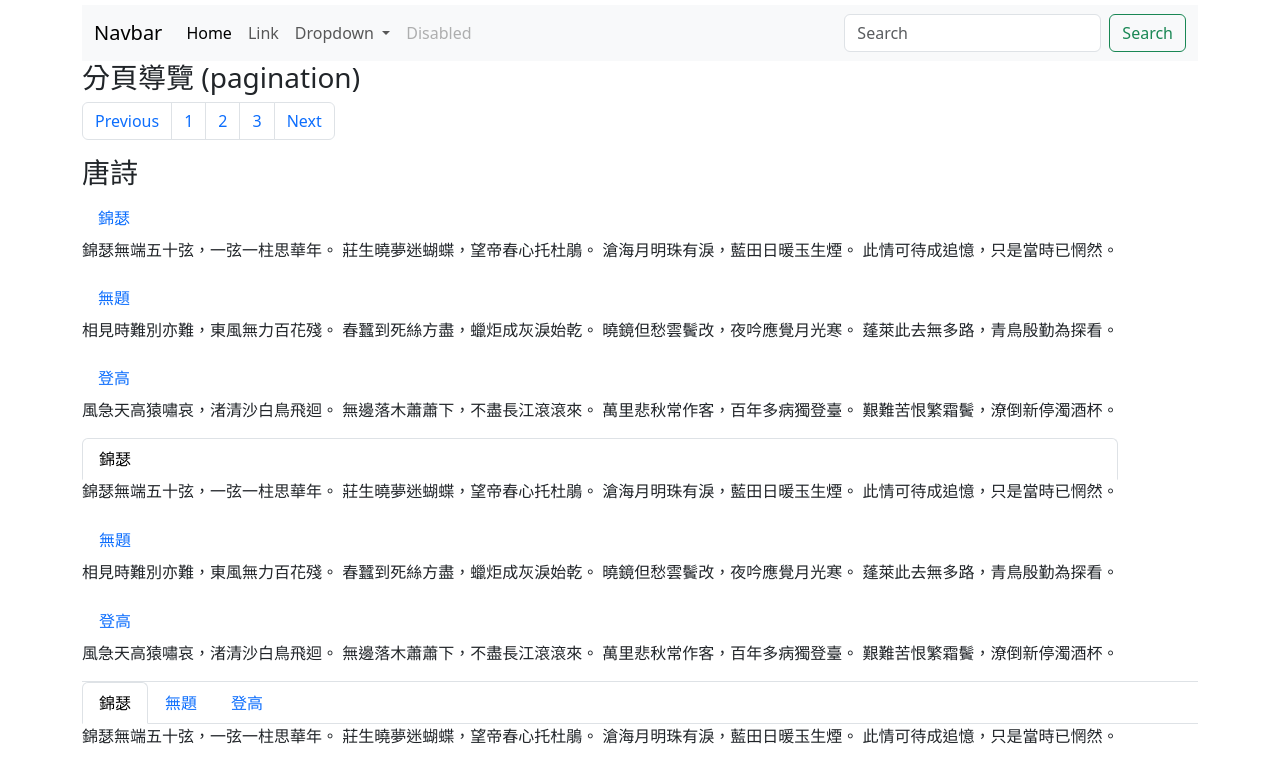
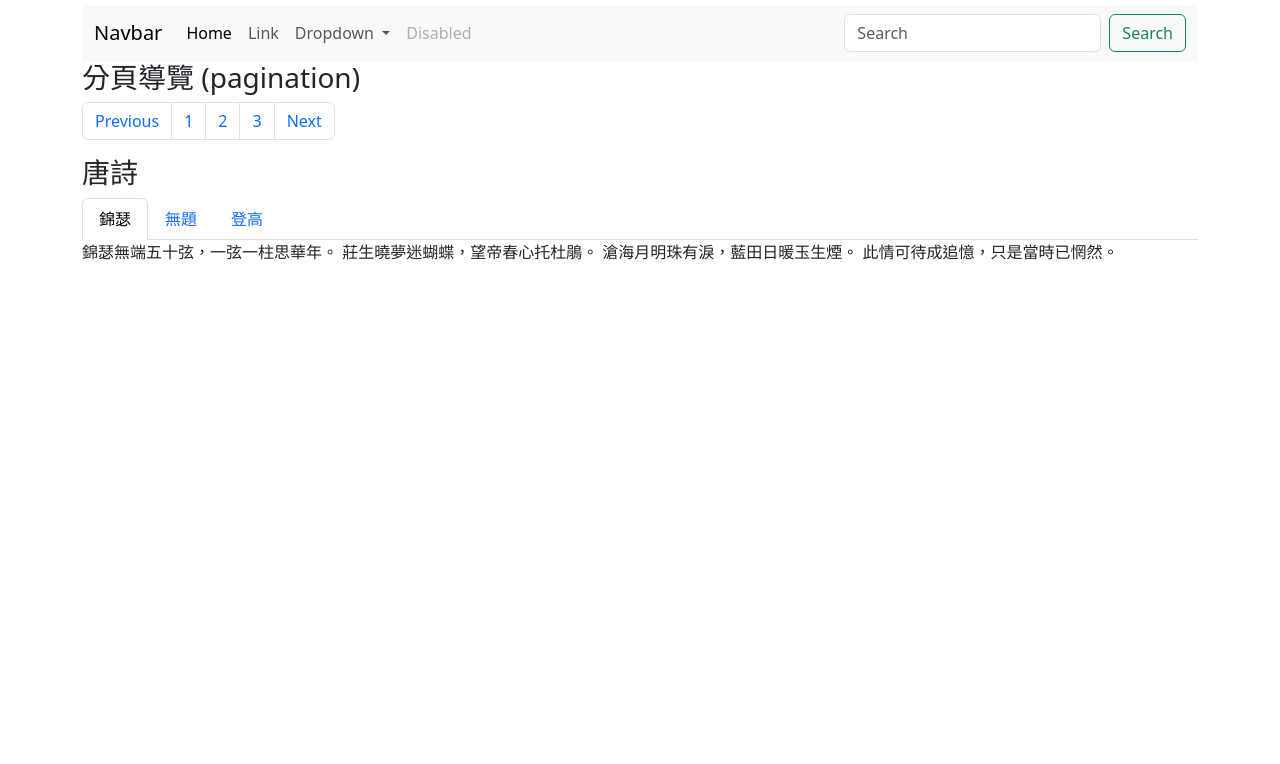
Before and after one commit to jael1118/jael1118.github.io, a plain HTML site: page 1126/index.html in a window 1280 px wide. Shown: the part 700-1464 px from the top of the page. After the commit the page ends 980 px from the top, so only its background shows below. Drawn offline with nearby package versions, Linux system fonts and the light colour scheme.

Commit message:
index.html

```diff
--- a/1126/index.html
+++ b/1126/index.html
@@ -113,62 +113,6 @@
         </ul>
       </nav>
       <h3>唐詩</h3>
-      <ul class="nav">
-        <li class="nav-item">
-          <a class="nav-link active" aria-current="page" href="#">錦瑟</a>
-          <p>
-            錦瑟無端五十弦，一弦一柱思華年。
-            莊生曉夢迷蝴蝶，望帝春心托杜鵑。
-            滄海月明珠有淚，藍田日暖玉生煙。
-            此情可待成追憶，只是當時已惘然。
-          </p>
-        </li>
-        <li class="nav-item">
-          <a class="nav-link" href="#">無題</a>
-          <p>
-            相見時難別亦難，東風無力百花殘。
-            春蠶到死絲方盡，蠟炬成灰淚始乾。
-            曉鏡但愁雲鬢改，夜吟應覺月光寒。
-            蓬萊此去無多路，青鳥殷勤為探看。
-          </p>
-        </li>
-        <li class="nav-item">
-          <a class="nav-link" href="#">登高</a>
-          <p>
-            風急天高猿嘯哀，渚清沙白鳥飛迴。
-            無邊落木蕭蕭下，不盡長江滾滾來。
-            萬里悲秋常作客，百年多病獨登臺。
-            艱難苦恨繁霜鬢，潦倒新停濁酒杯。
-          </p>
-      </ul>
-      <ul class="nav nav-tabs">
-        <li class="nav-item">
-          <a class="nav-link active" aria-current="page" href="#">錦瑟</a>
-          <p>
-            錦瑟無端五十弦，一弦一柱思華年。
-            莊生曉夢迷蝴蝶，望帝春心托杜鵑。
-            滄海月明珠有淚，藍田日暖玉生煙。
-            此情可待成追憶，只是當時已惘然。
-          </p>
-        </li>
-        <li class="nav-item">
-          <a class="nav-link" href="#">無題</a>
-          <p>
-            相見時難別亦難，東風無力百花殘。
-            春蠶到死絲方盡，蠟炬成灰淚始乾。
-            曉鏡但愁雲鬢改，夜吟應覺月光寒。
-            蓬萊此去無多路，青鳥殷勤為探看。
-          </p>
-        </li>
-        <li class="nav-item">
-          <a class="nav-link" href="#">登高</a>
-          <p>
-            風急天高猿嘯哀，渚清沙白鳥飛迴。
-            無邊落木蕭蕭下，不盡長江滾滾來。
-            萬里悲秋常作客，百年多病獨登臺。
-            艱難苦恨繁霜鬢，潦倒新停濁酒杯。
-        </li>
-      </ul>
         <ul class="nav nav-tabs" id="myTab">
           <li class="nav-item"><a class="nav-link active" data-bs-toggle="tab" href="#tab1">錦瑟</a></li>
           <li class="nav-item"><a class="nav-link" data-bs-toggle="tab" href="#tab2">無題</a></li>
```
Lines whose indentation alone changed are shown as unchanged.
